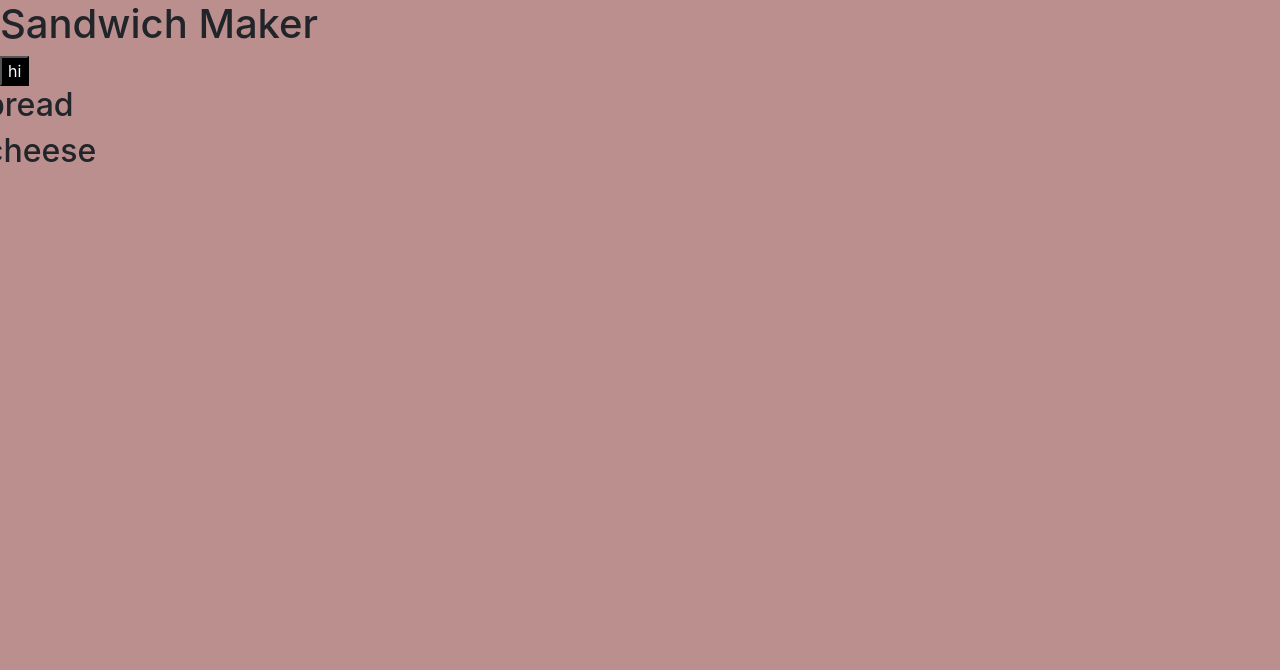
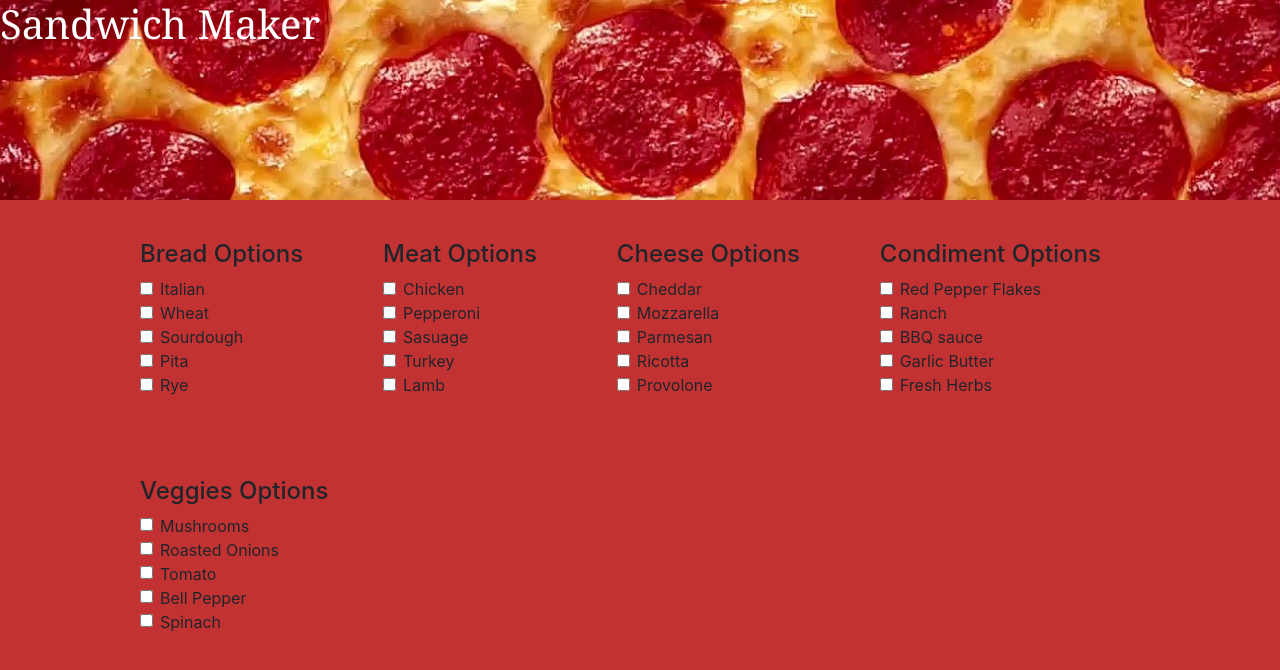
Before and after one commit to isischristopher/sandwhich--maker, a plain HTML site: page index.html in a window 1280 px wide. Drawn offline with nearby package versions, Linux system fonts and the light colour scheme.

Commit message:
printing ingredient options

```diff
--- a/index.html
+++ b/index.html
@@ -10,27 +10,18 @@
 </head>
 <body>
     <div id="container">
+    <div class="title">
     <h1>Sandwich Maker</h1>
-        <button id="myFirstButton">hi</button>
+</div>
+
+
 
         <div class="row">
-            <div id="bread-counter" class="breadModule"></div>
-        </div>
-
-        <div class="row">
-            <div id="meats-counter" class="meatsModule"></div>
-        </div>
-
-        <div class="row">
-            <div id="cheese-counter" class="cheeseModule"></div>
-        </div>
-
-        <div class="row">
-            <div id="condiments-counter" class="condimentsModule"></div>
-        </div>
-
-        <div class="row">
-                <div id="veggies-counter" class="veggiesModule"></div>
+            <div id="bread-counter" class="ingredientModule" class="col-2"></div>
+            <div id="meats-counter" class="ingredientModule" class="col-2"></div>
+            <div id="cheese-counter" class="ingredientModule" class="col-2"></div>
+            <div id="condiments-counter" class="ingredientModule"class="col-2"></div>
+            <div id="veggies-counter" class="ingredientModule" class="col-2"></div>
         </div>
     </div>
 
--- a/javascripts/components/bread.js
+++ b/javascripts/components/bread.js
@@ -1,14 +1,26 @@
 import utilities from '../helpers/utilities.js';
 
-const breads = [];
+const breads = [
+    {id:"bread1", name:"Italian", price: 50 },
+    {id:"bread2", name:"Wheat", price: 50 },
+    {id:"bread3", name:"Sourdough", price: 50 },
+    {id:"bread4", name:"Pita", price: 50 },
+    {id:"bread5", name:"Rye", price: 50 },
+];
 
 const getSelectedBreads = () => {
 
 };
 
 const printBreadOptions = () => {
-    let domString1= `<h2>bread</h2>`;
-    utilities.printToDom('bread-counter', domString1);
+    let domStringBread= `<h4>Bread Options</h4>`;
+    for(let i=0; i < breads.length; i++){
+        domStringBread +=`<div class="form-check">
+        <input type="checkbox" class="form-check-input breads" id=${breads[i].id}>
+        <label class="form-check-label" for=${breads[i].id}>${breads[i].name}</label>
+      </div>`;
+    }
+    utilities.printToDom('bread-counter', domStringBread);
 };
 
 export default { printBreadOptions };
--- a/javascripts/components/cheese.js
+++ b/javascripts/components/cheese.js
@@ -1,14 +1,27 @@
 import utilities from '../helpers/utilities.js';
 
-const cheeses = [];
+const cheeses = [
+    {id:"cheese1", name:"Cheddar", price: 60 },
+    {id:"cheese2", name:"Mozzarella", price: 60 },
+    {id:"cheese3", name:"Parmesan", price: 65 },
+    {id:"cheese4", name:"Ricotta", price: 50 },
+    {id:"cheese5", name:"Provolone", price: 70 },
+];
 
 const getSelectedCheeses = () => {
 
 };
 
 const printCheeseOptions = () => {
-    let domString= `<h2>cheese</h2>`;
-    utilities.printToDom('cheese-counter', domString);
+    let domStringCheeses= `<h4>Cheese Options</h4>`;
+    for(let i=0; i < cheeses.length; i++){
+        domStringCheeses +=`<div class="form-check">
+        <input type="checkbox" class="form-check-input meats" id=${cheeses[i].id}>
+        <label class="form-check-label" for=${cheeses[i].id}>${cheeses[i].name}</label>
+      </div>`;
+    }
+    utilities.printToDom('cheese-counter', domStringCheeses);
 };
 
+
 export default { printCheeseOptions };
--- a/javascripts/components/condiments.js
+++ b/javascripts/components/condiments.js
@@ -1 +1,27 @@
 import utilities from '../helpers/utilities.js';
+
+const condiments = [
+    {id:"condiment1", name:"Red Pepper Flakes", price: 10 },
+    {id:"condiment2", name:"Ranch", price: 10 },
+    {id:"condiment3", name:"BBQ sauce", price: 10 },
+    {id:"condiment4", name:"Garlic Butter", price: 10 },
+    {id:"condiment5", name:"Fresh Herbs", price: 10 },
+];
+
+const getSelectedCheeses = () => {
+
+};
+
+const printCondimentOptions = () => {
+    let domStringCondiments= `<h4>Condiment Options</h4>`;
+    for(let i=0; i < condiments.length; i++){
+        domStringCondiments +=`<div class="form-check">
+        <input type="checkbox" class="form-check-input meats" id=${condiments[i].id}>
+        <label class="form-check-label" for=${condiments[i].id}>${condiments[i].name}</label>
+      </div>`;
+    }
+    utilities.printToDom('condiments-counter', domStringCondiments);
+};
+
+
+export default { printCondimentOptions };
--- a/javascripts/components/meats.js
+++ b/javascripts/components/meats.js
@@ -1 +1,26 @@
 import utilities from '../helpers/utilities.js';
+
+const meats = [
+    {id:"meats1", name:"Chicken", price: 60 },
+    {id:"meats2", name:"Pepperoni", price: 60 },
+    {id:"meats3", name:"Sasuage", price: 65 },
+    {id:"meats4", name:"Turkey", price: 50 },
+    {id:"meats5", name:"Lamb", price: 70 },
+];
+
+const getSelectedMeats = () => {
+
+};
+
+const printMeatOptions = () => {
+    let domStringMeats= `<h4>Meat Options</h4>`;
+    for(let i=0; i < meats.length; i++){
+        domStringMeats +=`<div class="form-check">
+        <input type="checkbox" class="form-check-input meats" id=${meats[i].id}>
+        <label class="form-check-label" for=${meats[i].id}>${meats[i].name}</label>
+      </div>`;
+    }
+    utilities.printToDom('meats-counter', domStringMeats);
+};
+
+export default { printMeatOptions };
--- a/javascripts/components/veggies.js
+++ b/javascripts/components/veggies.js
@@ -1 +1,27 @@
 import utilities from '../helpers/utilities.js';
+
+const veggies = [
+    {id:"veggies1", name:"Mushrooms", price: 10 },
+    {id:"veggies2", name:"Roasted Onions", price: 10 },
+    {id:"veggies3", name:"Tomato", price: 10 },
+    {id:"veggies4", name:"Bell Pepper", price: 10 },
+    {id:"veggies5", name:"Spinach", price: 10 },
+];
+
+const getSelectedVeggies = () => {
+
+};
+
+const printVeggiesOptions = () => {
+    let domStringVeggies= `<h4>Veggies Options</h4>`;
+    for(let i=0; i < veggies.length; i++){
+        domStringVeggies +=`<div class="form-check">
+        <input type="checkbox" class="form-check-input meats" id=${veggies[i].id}>
+        <label class="form-check-label" for=${veggies[i].id}>${veggies[i].name}</label>
+      </div>`;
+    }
+    utilities.printToDom('veggies-counter', domStringVeggies);
+};
+
+
+export default { printVeggiesOptions };
--- a/javascripts/main.js
+++ b/javascripts/main.js
@@ -1,17 +1,21 @@
 import cheese from './components/cheese.js';
 import bread from './components/bread.js';
-
-const buttonClick = () => {
-    console.log('hi');
-    document.getElementById('myFirstButton').addEventListener('click', buttonClick);
- };
-
+import meats from './components/meats.js';
+import condiments from './components/condiments.js';
+import veggies from './components/veggies.js';
 
 
 const init = () => {
     bread.printBreadOptions();
+    meats.printMeatOptions ();
     cheese.printCheeseOptions();
-    buttonClick();
+    condiments.printCondimentOptions();
+    veggies.printVeggiesOptions();
 };
 
 init();
+
+//const buttonClick = () => {
+    //console.log('hi');
+    //document.getElementById('myFirstButton').addEventListener('click', buttonClick);
+ //};
--- a/styles/main.css
+++ b/styles/main.css
@@ -3,5 +3,34 @@
     color: white;
  }
  body {
-    background-color: rosybrown;
+    background-color: rgb(194, 50, 50);
  }
+
+ .row {
+     margin-left: 100px;
+ }
+
+ .ingredientModule {
+     margin: 40px;
+ }
+ .title{
+    /* The image used */
+    background-image: url("/pizza.jpg");
+    /*opacity: 0.4;
+
+    /* Set a specific height */
+    height: 200px;
+
+    /* Create the parallax scrolling effect */
+    background-attachment: fixed;
+    background-position: center;
+    background-repeat: no-repeat;
+    background-size: cover;
+
+}
+h1{
+    color: white;
+    display: flex;
+    align-content: center;
+    font-family: Cambria, Cochin, Georgia, Times, 'Times New Roman', serif
+}
```
Also changed, not shown: pizza.jpg (added).
